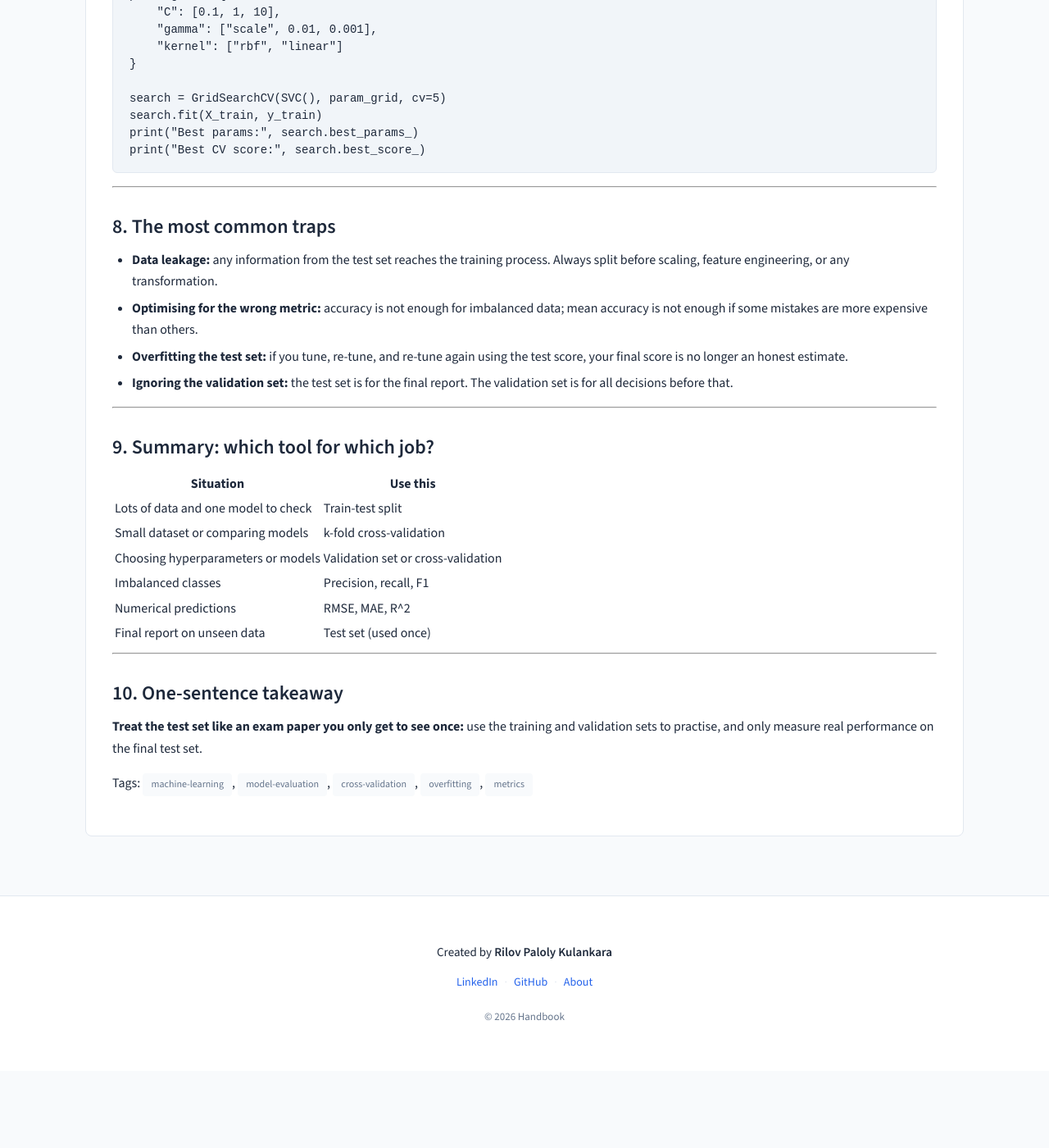
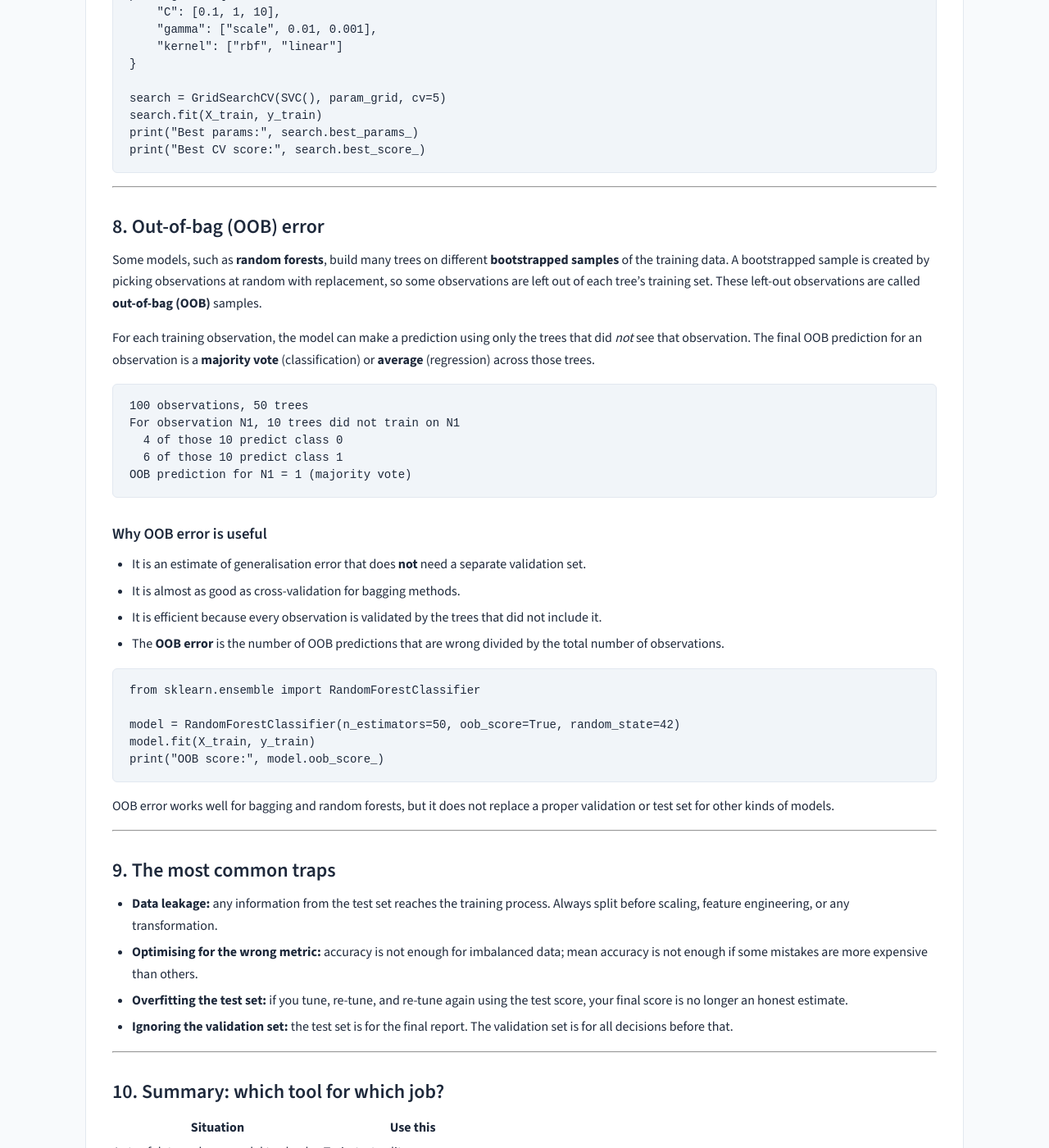
Before and after one commit to rilov/handbook, a Jekyll site: the page built from _topics/Model Evaluation - A Friendly Guide.md, in a window 1280 px wide and 1400 px high, scrolled down 6343 px. Shown: the whole window at 82% size. Built offline with Jekyll 4.4.1, drawn with Linux system fonts in a browser that asks for light colours; our own code applies the rules of GitHub Pages for plain Markdown files; before the commit the page ends 7649 px from its top, so only the background shows below that; some of the changed text lies outside the part shown.

Commit message:
Add OOB section and Telco churn practical validation walkthrough

````diff
--- a/_topics/Model Evaluation - A Friendly Guide.md
+++ b/_topics/Model Evaluation - A Friendly Guide.md
@@ -287,7 +287,40 @@ print("Best CV score:", search.best_score_)
 
 ---
 
-## 8. The most common traps
+## 8. Out-of-bag (OOB) error
+
+Some models, such as **random forests**, build many trees on different **bootstrapped samples** of the training data. A bootstrapped sample is created by picking observations at random with replacement, so some observations are left out of each tree's training set. These left-out observations are called **out-of-bag (OOB)** samples.
+
+For each training observation, the model can make a prediction using only the trees that did *not* see that observation. The final OOB prediction for an observation is a **majority vote** (classification) or **average** (regression) across those trees.
+
+```
+100 observations, 50 trees
+For observation N1, 10 trees did not train on N1
+  4 of those 10 predict class 0
+  6 of those 10 predict class 1
+OOB prediction for N1 = 1 (majority vote)
+```
+
+### Why OOB error is useful
+
+- It is an estimate of generalisation error that does **not** need a separate validation set.
+- It is almost as good as cross-validation for bagging methods.
+- It is efficient because every observation is validated by the trees that did not include it.
+- The **OOB error** is the number of OOB predictions that are wrong divided by the total number of observations.
+
+```python
+from sklearn.ensemble import RandomForestClassifier
+
+model = RandomForestClassifier(n_estimators=50, oob_score=True, random_state=42)
+model.fit(X_train, y_train)
+print("OOB score:", model.oob_score_)
+```
+
+OOB error works well for bagging and random forests, but it does not replace a proper validation or test set for other kinds of models.
+
+---
+
+## 9. The most common traps
 
 - **Data leakage:** any information from the test set reaches the training process. Always split before scaling, feature engineering, or any transformation.
 - **Optimising for the wrong metric:** accuracy is not enough for imbalanced data; mean accuracy is not enough if some mistakes are more expensive than others.
@@ -296,7 +329,7 @@ print("Best CV score:", search.best_score_)
 
 ---
 
-## 9. Summary: which tool for which job?
+## 10. Summary: which tool for which job?
 
 | Situation | Use this |
 |---|---|
````
Also changed, not shown: other parts of _topics/Model Evaluation - A Friendly Guide.md (+1 -1 lines), _topics/Model Building and Validation - Telco Churn Example.md (added, +224 -0 lines), categories/model-evaluation/index.md (+1 -0 lines).
